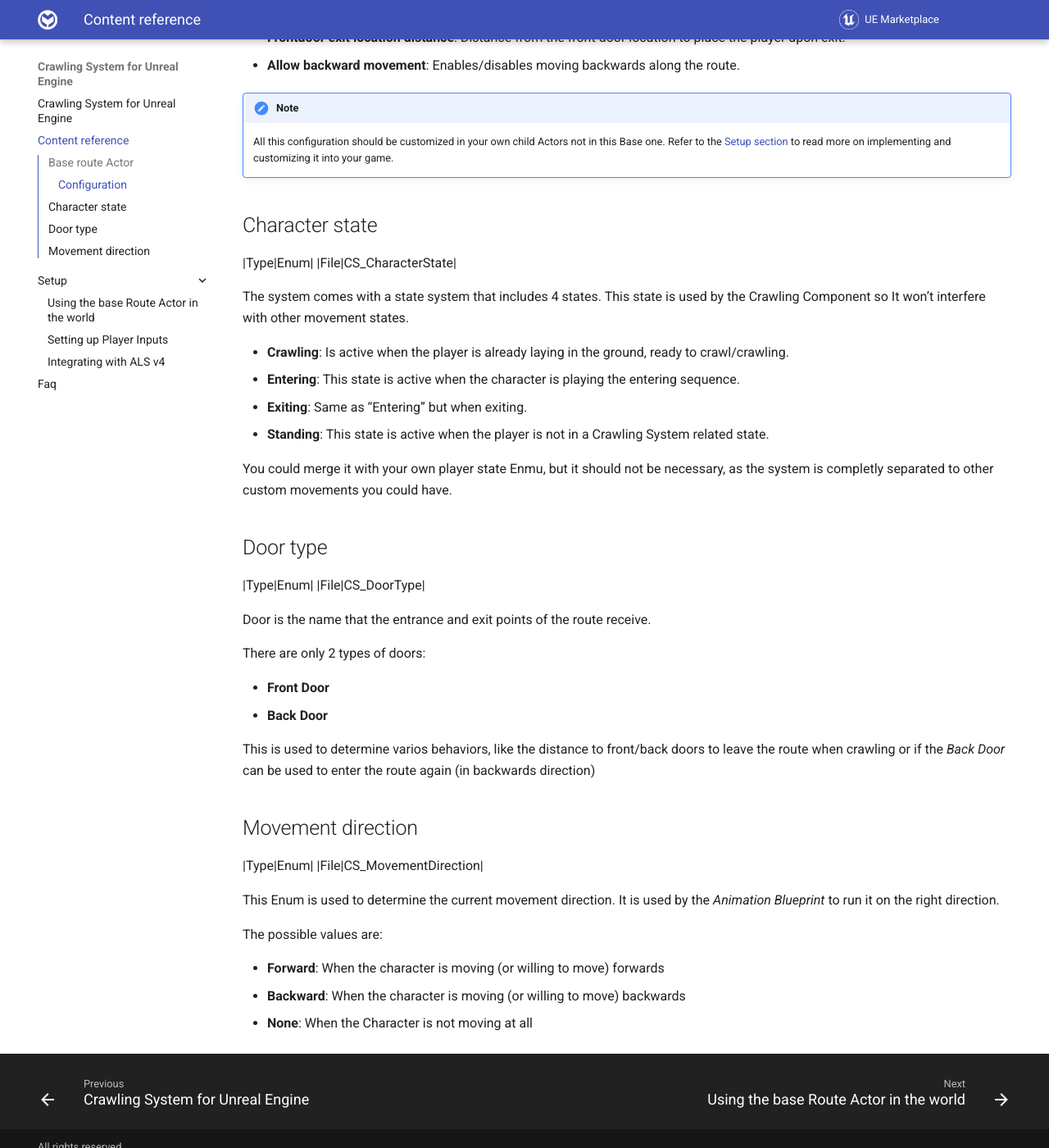
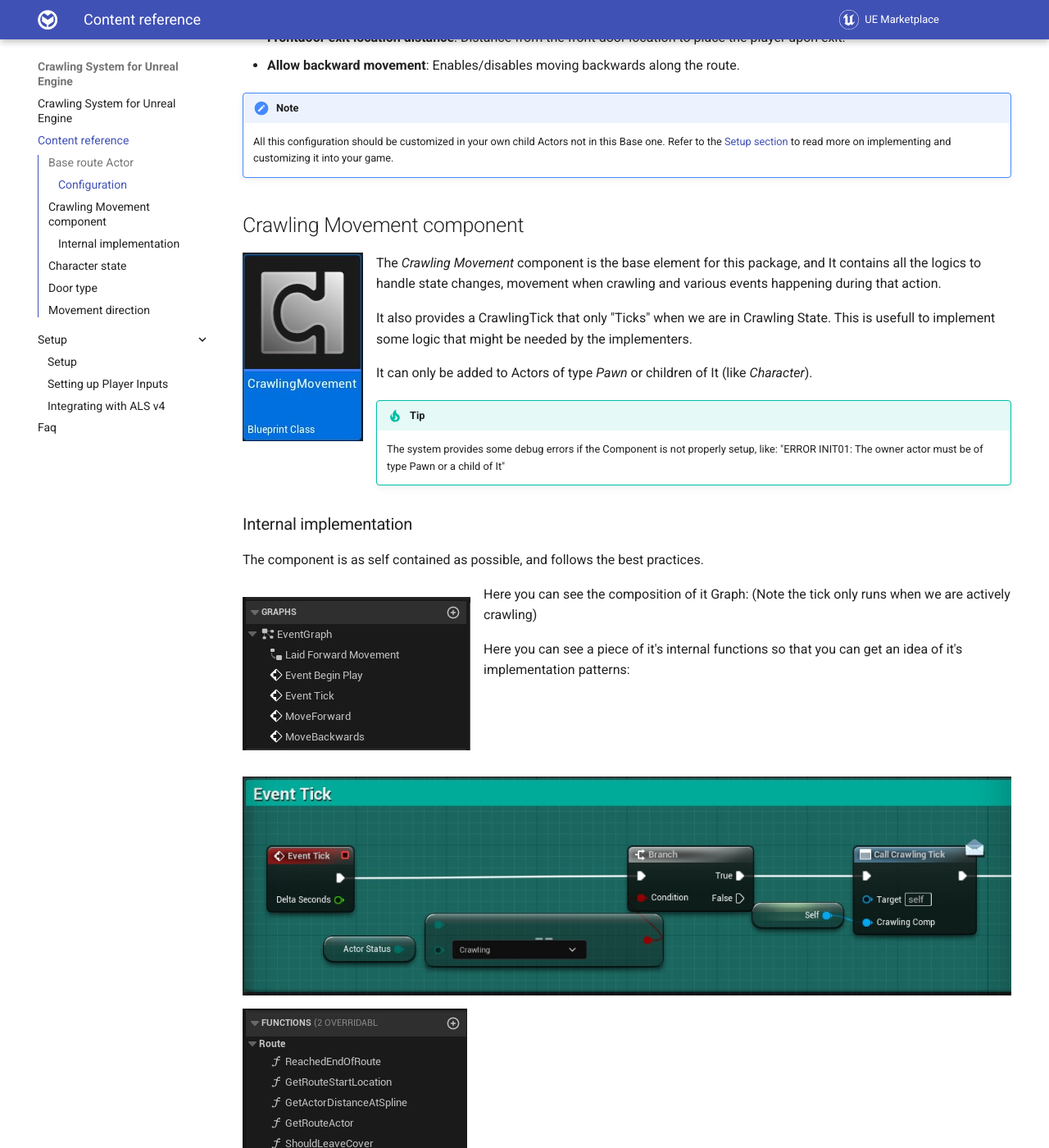
Before and after one commit to nesjett/unreal-engine-crawling-system, an MkDocs documentation site: the page built from docs/content.md, in a window 1280 px wide and 1400 px high, scrolled down 1744 px. Shown: the whole window at 82% size. Built offline with MkDocs 1.6.1 and Material for MkDocs 9.7.7, drawn with Linux system fonts in a browser that asks for light colours.

Commit message:
docs: add info on the movement component

```diff
--- a/docs/content.md
+++ b/docs/content.md
@@ -41,6 +41,35 @@
     All this configuration should be customized in your own child Actors not in this Base one.
     Refer to the [Setup section](setup.md) to read more on implementing and customizing it into your game.
 
+
+## Crawling Movement component
+
+![Component icon](./images/content/component.jpg){ loading=lazy align=left }
+
+The *Crawling Movement* component is the base element for this package, and It contains all the logics to handle state changes, movement when crawling and various events happening during that action.
+
+It also provides a CrawlingTick that only "Ticks" when we are in Crawling State.
+This is usefull to implement some logic that might be needed by the implementers.
+
+It can only be added to Actors of type *Pawn* or children of It (like *Character*).
+
+!!! tip
+    The system provides some debug errors if the Component is not properly setup, like: "ERROR INIT01: The owner actor must be of type Pawn or a child of It"
+
+### Internal implementation
+
+The component is as self contained as possible, and follows the best practices.
+
+Here you can see the composition of it Graph:
+![Component icon](./images/content/component-graphs.jpg){ loading=lazy align=left }
+![Component icon](./images/content/component-tick.jpg){ loading=lazy align=right }
+(Note the tick only runs when we are actively crawling)
+
+Here you can see a piece of it's internal functions so that you can get an idea of it's implementation patterns:
+
+![Component icon](./images/content/component-functions.jpg){ loading=lazy }
+
+
 ## Character state
 |Type|Enum|
 |File|CS_CharacterState|
--- a/docs/setup/index.md
+++ b/docs/setup/index.md
@@ -1,5 +1,2 @@
-# Using the base Route Actor in the world
 
-# Creating your own Route Actors
-
-# Adding Crawling movement to your Character
+# Setup
```
Also changed, not shown: docs/setup/creating-routes.md (added, +13 -0 lines), docs/setup/integrating-als-v4.md (+3 -1 lines), docs/images/content/component-functions.jpg (added), docs/images/content/component-graphs.jpg (added), docs/images/content/component-props.jpg (added), docs/images/content/component-tick.jpg (added), docs/images/content/component.jpg (added).
